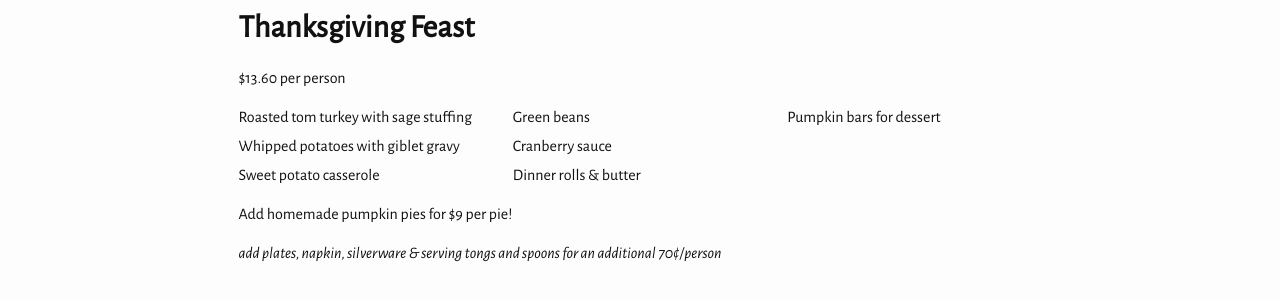
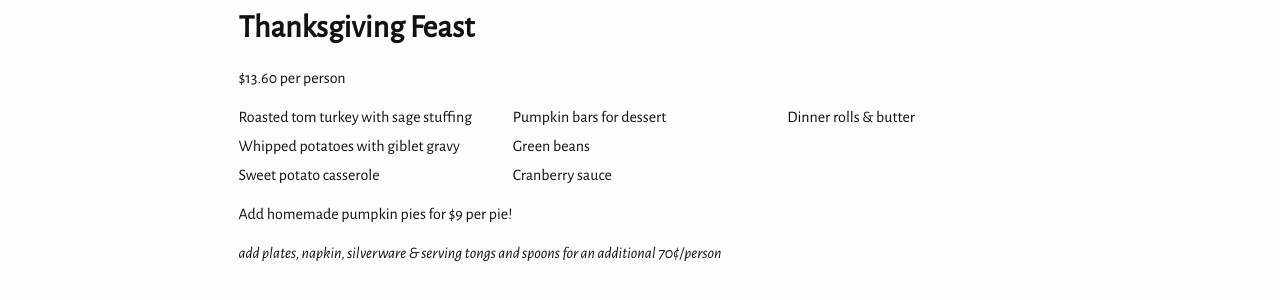
Before and after one commit to kmorrell27/UpperCrustCatering, a Jekyll site: the page built from specials/thanksgiving.md, in a window 1280 px wide. Shown: the part 302-602 px from the top of the page. Built offline with Jekyll 4.4.1, drawn with Linux system fonts in a browser that asks for light colours.

```diff
--- a/specials/thanksgiving.md
+++ b/specials/thanksgiving.md
@@ -16,10 +16,10 @@ $13.60 per person
 - Roasted tom turkey with sage stuffing
 - Whipped potatoes with giblet gravy
 - Sweet potato casserole
+- Pumpkin bars for dessert
 - Green beans
 - Cranberry sauce
 - Dinner rolls & butter
-- Pumpkin bars for dessert
 
 Add homemade pumpkin pies for $9 per pie!
 
```
